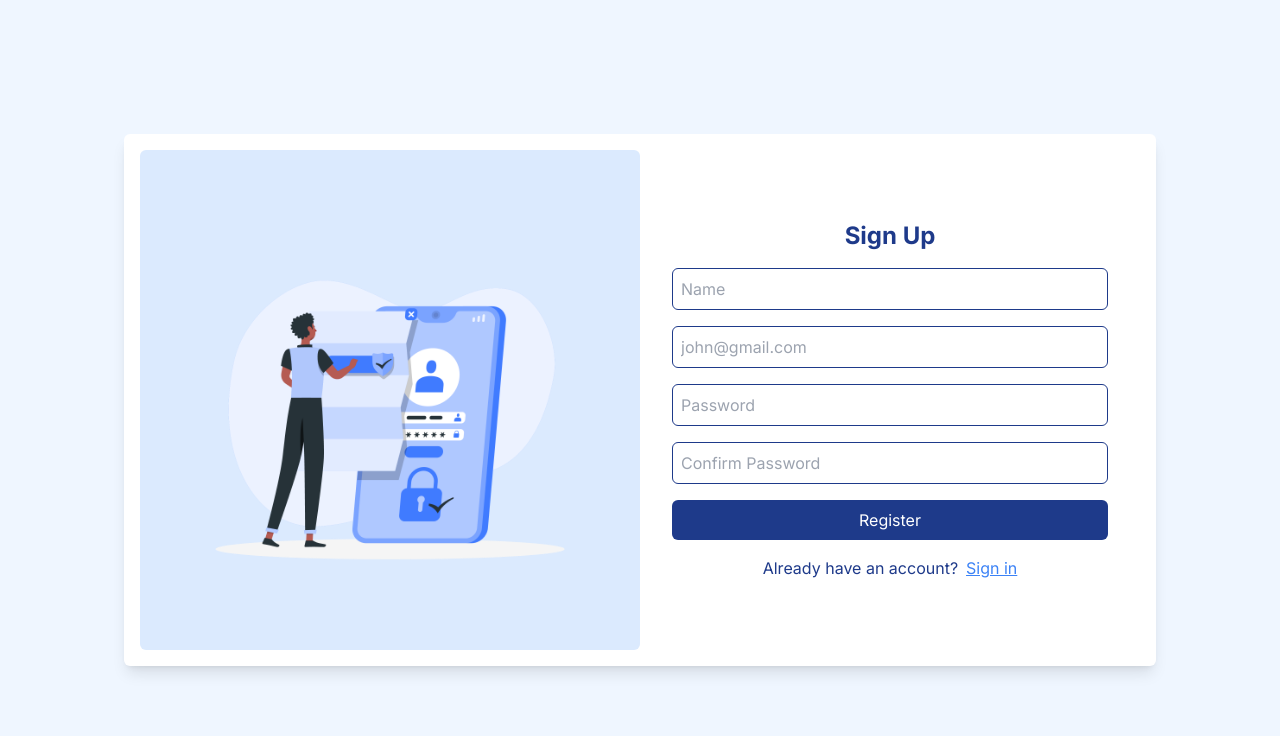
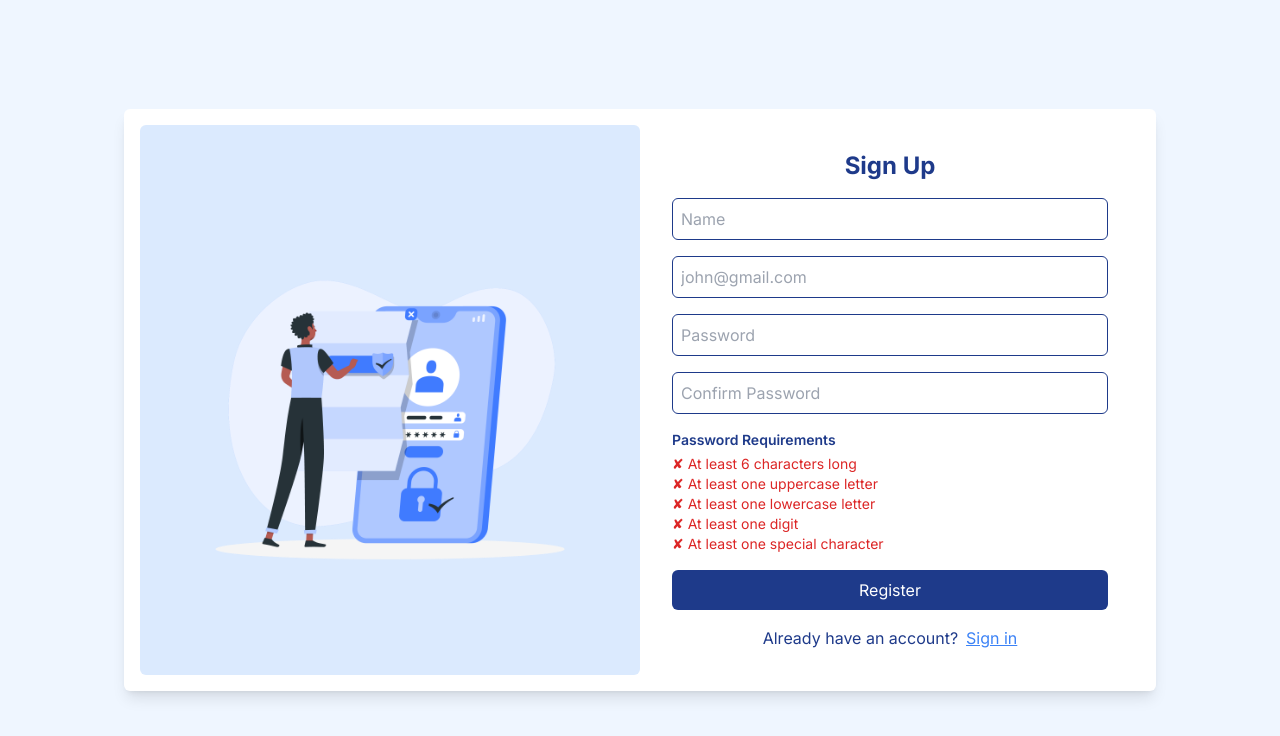
Before and after one commit to e19465/Angular-18-User-Registration-with-Asp.Net-Core-Web-API---FE, an Angular app: page /sign-up in a window 1280 px wide. Shown: the top 736 px of the page. Built offline with nearby package versions, Linux system fonts and the light colour scheme.

Commit message:
Register UI changed with password more validations

```diff
--- a/src/app/layouts/auth/auth-layout/auth-layout.component.html
+++ b/src/app/layouts/auth/auth-layout/auth-layout.component.html
@@ -3,12 +3,12 @@
     class="flex items-center justify-center h-full md:h-auto p-4 rounded-md shadow-lg w-full md:w-auto bg-blue-100 md:bg-white"
   >
     <div
-      class="h-[500px] hidden md:flex items-center justify-center bg-blue-100 rounded-md w-full lg:w-[450px] xl:w-[500px]"
+      class="h-[550px] hidden md:flex items-center justify-center bg-blue-100 rounded-md w-full lg:w-[450px] xl:w-[500px]"
     >
       <img [src]="imageSrc" alt="logo" class="w-[90%] h-auto" />
     </div>
     <div
-      class="flex flex-col items-center justify-center gap-4 bg-white p-8 h-[500px] w-full sm:w-[500px] lg:w-[450px] xl:w-[500px]"
+      class="flex flex-col items-center justify-center gap-4 bg-white p-8 h-[550px] w-full sm:w-[500px] lg:w-[450px] xl:w-[500px]"
     >
       <h1
         class="text-sm sm:text-base md:text-2xl font-bold text-blue-900 w-full text-center"
--- a/src/app/pages/auth/registration/registration.component.html
+++ b/src/app/pages/auth/registration/registration.component.html
@@ -8,16 +8,12 @@
       type="text"
       required
       formControlName="name"
-      name="register-name-name"
-      id="register-name-id"
       placeholder="Name"
       class="text-sm sm:text-base p-2 border border-blue-900 rounded-md w-full focus:ring-2 focus:ring-blue-500"
     />
     <input
       type="email"
       required
-      name="register-email-name"
-      id="register-email-id"
       formControlName="email"
       placeholder="john@gmail.com"
       class="text-sm sm:text-base p-2 border border-blue-900 rounded-md focus:ring-2 focus:ring-blue-500"
@@ -25,8 +21,6 @@
     <input
       type="password"
       required
-      name="register-password-name"
-      id="register-password-id"
       formControlName="password"
       placeholder="Password"
       class="text-sm sm:text-base p-2 border border-blue-900 rounded-md focus:ring-2 focus:ring-blue-500"
@@ -34,12 +28,22 @@
     <input
       type="password"
       required
-      name="register-confirm-password-name"
-      id="register-confirm-password-id"
       formControlName="confirmPassword"
       placeholder="Confirm Password"
       class="text-sm sm:text-base p-2 border border-blue-900 rounded-md focus:ring-2 focus:ring-blue-500"
     />
+    <!-- Password validation messages -->
+    <ul class="list-none text-sm">
+      <li class="mb-1 text-blue-900 font-semibold">Password Requirements</li>
+      <li
+        *ngFor="let req of passwordRequirements"
+        [ngClass]="{ 'text-green-600': req.met, 'text-red-600': !req.met }"
+      >
+        <span *ngIf="req.met">✔</span>
+        <span *ngIf="!req.met">✘</span>
+        {{ req.text }}
+      </li>
+    </ul>
     <button
       type="submit"
       class="bg-blue-900 text-white p-2 rounded-md transition-colors duration-300 hover:bg-blue-800"
@@ -48,8 +52,8 @@
     </button>
     <div class="w-full flex items-center justify-center gap-2">
       <span class="text-blue-900">Already have an account?</span>
-      <a [routerLink]="['/', 'sign-in']" class="text-blue-500 underline"
-        >Sign in
+      <a [routerLink]="['/', 'sign-in']" class="text-blue-500 underline">
+        Sign in
       </a>
     </div>
   </form>
--- a/src/app/pages/auth/registration/registration.component.ts
+++ b/src/app/pages/auth/registration/registration.component.ts
@@ -4,16 +4,18 @@ import {
   FormGroup,
   Validators,
   ReactiveFormsModule,
+  ValidationErrors,
 } from '@angular/forms';
 import { AbstractControl } from '@angular/forms';
 import { ToastrService } from 'ngx-toastr';
 import { RouterLink } from '@angular/router';
 import { AuthLayoutComponent } from '../../../layouts/auth/auth-layout/auth-layout.component';
+import { CommonModule } from '@angular/common';
 
 @Component({
   selector: 'app-registration',
   standalone: true,
-  imports: [ReactiveFormsModule, AuthLayoutComponent, RouterLink],
+  imports: [ReactiveFormsModule, AuthLayoutComponent, RouterLink, CommonModule],
   templateUrl: './registration.component.html',
   styleUrls: [],
 })
@@ -21,6 +23,15 @@ export class RegistrationComponent {
   form: FormGroup;
   title = 'Sign Up';
   imageSrc = '/images/loginbgsec.png';
+
+  // List of password requirements
+  passwordRequirements = [
+    { id: 'minLength', text: 'At least 6 characters long', met: false },
+    { id: 'uppercase', text: 'At least one uppercase letter', met: false },
+    { id: 'lowercase', text: 'At least one lowercase letter', met: false },
+    { id: 'digit', text: 'At least one digit', met: false },
+    { id: 'specialChar', text: 'At least one special character', met: false },
+  ];
 
   constructor(private formBuilder: FormBuilder, private toastr: ToastrService) {
     this.form = new FormGroup(
@@ -33,6 +44,7 @@ export class RegistrationComponent {
         password: this.formBuilder.control('', [
           Validators.required,
           Validators.minLength(6),
+          this.passwordStrengthValidator.bind(this),
         ]),
         confirmPassword: this.formBuilder.control('', Validators.required),
       },
@@ -40,13 +52,54 @@ export class RegistrationComponent {
     );
   }
 
-  // Corrected validator function
+  // Custom validator for password strength
+  passwordStrengthValidator(control: AbstractControl): ValidationErrors | null {
+    const value: string = control.value || '';
+    let hasUppercase = /[A-Z]/.test(value);
+    let hasLowercase = /[a-z]/.test(value);
+    let hasDigit = /[0-9]/.test(value);
+    let hasSpecialChar = /[^a-zA-Z0-9]/.test(value);
+    let minLength = value.length >= 6;
+
+    // Update the password requirements status
+    this.passwordRequirements = [
+      { id: 'minLength', text: 'At least 6 characters long', met: minLength },
+      {
+        id: 'uppercase',
+        text: 'At least one uppercase letter',
+        met: hasUppercase,
+      },
+      {
+        id: 'lowercase',
+        text: 'At least one lowercase letter',
+        met: hasLowercase,
+      },
+      { id: 'digit', text: 'At least one digit', met: hasDigit },
+      {
+        id: 'specialChar',
+        text: 'At least one special character',
+        met: hasSpecialChar,
+      },
+    ];
+
+    if (
+      !minLength ||
+      !hasUppercase ||
+      !hasLowercase ||
+      !hasDigit ||
+      !hasSpecialChar
+    ) {
+      return { passwordStrength: 'Password does not meet all requirements.' };
+    }
+    return null;
+  }
+
+  // Password match validator
   private passwordMatchValidator(
     control: AbstractControl
   ): { [key: string]: any } | null {
     const password = control.get('password')?.value;
     const confirmPassword = control.get('confirmPassword')?.value;
-
     return password && confirmPassword && password !== confirmPassword
       ? { mismatch: true }
       : null;
@@ -63,30 +116,21 @@ export class RegistrationComponent {
   }
 
   private showValidationErrors() {
-    // Check each form field for errors and show appropriate toast messages
     const formControls = this.form.controls;
-
     if (formControls['name'].hasError('required')) {
       this.toastr.error('Name is required', '');
     }
-
     if (formControls['email'].hasError('required')) {
       this.toastr.error('Email is required', '');
     } else if (formControls['email'].hasError('email')) {
       this.toastr.error('Invalid email format', '');
     }
-
     if (formControls['password'].hasError('required')) {
       this.toastr.error('Password is required', '');
-    } else if (formControls['password'].hasError('minlength')) {
-      this.toastr.error('Password must be at least 6 characters long', '');
     }
-
     if (formControls['confirmPassword'].hasError('required')) {
       this.toastr.error('Confirm Password is required', '');
     }
-
-    // Check the form-level validation for password mismatch
     if (this.form.hasError('mismatch')) {
       this.toastr.error('Passwords do not match', '');
     }
```
